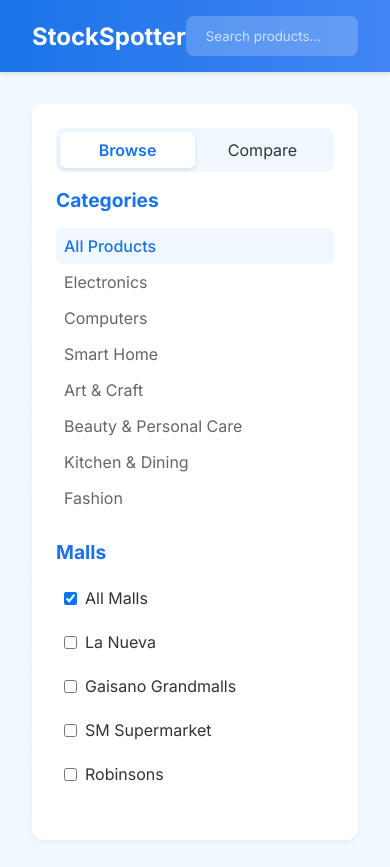
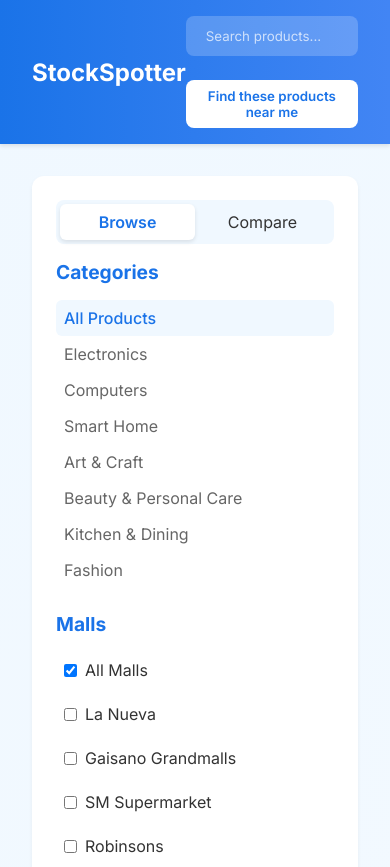
Before and after one commit to roni1-cmd/StockSpotter, a plain HTML site: page SS.html in a window 390 px wide. Shown: the top 867 px of the page. Drawn offline with nearby package versions, Linux system fonts and the light colour scheme.

Commit message:
Update SS.html

```diff
--- a/SS.html
+++ b/SS.html
@@ -4,7 +4,6 @@
     <meta charset="UTF-8">
     <meta name="viewport" content="width=device-width, initial-scale=1.0">
     <title>StockSpotter - Compare Prices Across Malls</title>
-    <link rel="icon" href="StockSpotter.jpg">
     <link rel="icon" href="StockSpotter.jpg">
     <link rel="preconnect" href="https://fonts.googleapis.com">
     <link rel="preconnect" href="https://fonts.gstatic.com" crossorigin>
@@ -60,6 +59,12 @@
             font-weight: 700;
         }
 
+        .search-container {
+            display: flex;
+            align-items: center;
+            gap: 1rem;
+        }
+
         .search-bar {
             display: flex;
             align-items: center;
@@ -94,6 +99,21 @@
 
         .search-bar:focus-within input::placeholder {
             color: var(--light-text-color);
+        }
+
+        .find-near-me {
+            background-color: var(--white);
+            color: var(--primary-color);
+            border: none;
+            padding: 0.5rem 1rem;
+            border-radius: 8px;
+            font-weight: 600;
+            cursor: pointer;
+            transition: all 0.3s ease;
+        }
+
+        .find-near-me:hover {
+            background-color: var(--background-color);
         }
 
         /* Sidebar Styles */
@@ -457,9 +477,18 @@
                 height: auto;
             }
 
+            .search-container {
+                flex-direction: column;
+                align-items: stretch;
+            }
+
             .search-bar {
                 width: 100%;
-                max-width: 300px;
+            }
+
+            .find-near-me {
+                width: 100%;
+                margin-top: 0.5rem;
             }
         }
     </style>
@@ -467,8 +496,11 @@
 <body>
     <header>
         <div class="logo">StockSpotter</div>
-        <div class="search-bar">
-            <input type="text" placeholder="Search products...">
+        <div class="search-container">
+            <div class="search-bar">
+                <input type="text" placeholder="Search products...">
+            </div>
+            <button class="find-near-me" onclick="window.location.href='SS2.html'">Find these products near me</button>
         </div>
     </header>
 
```
